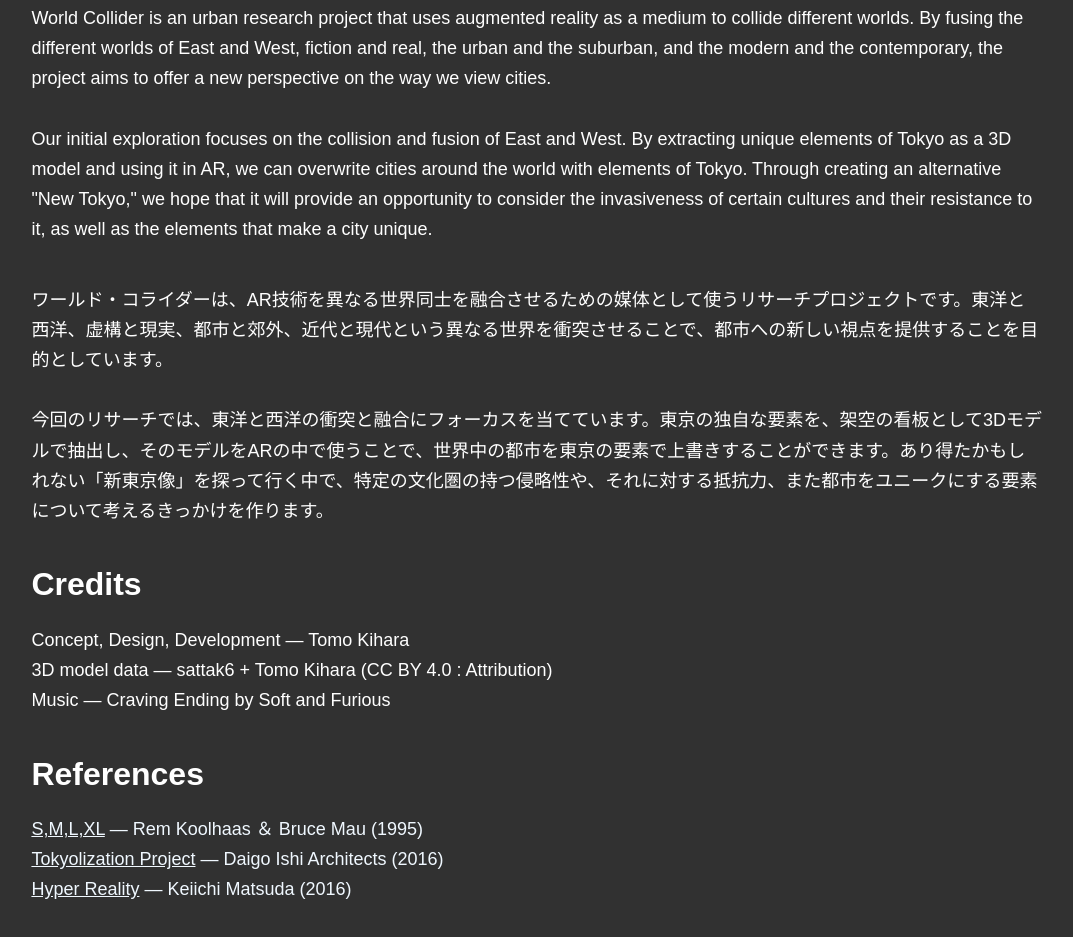
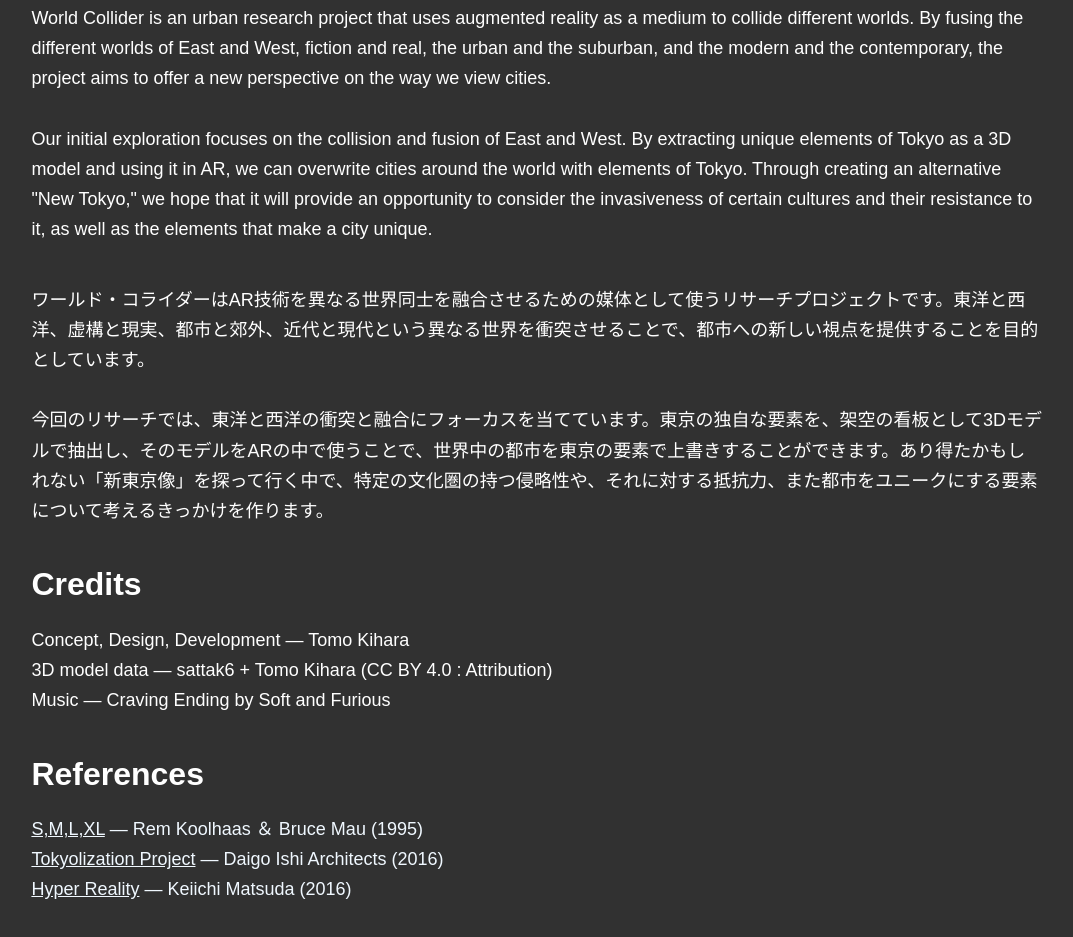
Before and after one commit to EshwarAnad/world_collider, a plain HTML site: page about.html in a window 1280 px wide. Shown: the part 812-1749 px from the top of the page, without its empty margins (103-1176 px from the left). Drawn offline with nearby package versions, Linux system fonts and the light colour scheme; a script that the page names is missing; a web font is replaced by a local one.

Commit message:
update about

```diff
--- a/about.html
+++ b/about.html
@@ -39,7 +39,7 @@
 
     <div class="main_text">
 
-      ワールド・コライダーは、AR技術を異なる世界同士を融合させるための媒体として使うリサーチプロジェクトです。東洋と西洋、虚構と現実、都市と郊外、近代と現代という異なる世界を衝突させることで、都市への新しい視点を提供することを目的としています。
+      ワールド・コライダーはAR技術を異なる世界同士を融合させるための媒体として使うリサーチプロジェクトです。東洋と西洋、虚構と現実、都市と郊外、近代と現代という異なる世界を衝突させることで、都市への新しい視点を提供することを目的としています。
       <br><br>
 
        今回のリサーチでは、東洋と西洋の衝突と融合にフォーカスを当てています。東京の独自な要素を、架空の看板として3Dモデルで抽出し、そのモデルをARの中で使うことで、世界中の都市を東京の要素で上書きすることができます。あり得たかもしれない「新東京像」を探って行く中で、特定の文化圏の持つ侵略性や、それに対する抵抗力、また都市をユニークにする要素について考えるきっかけを作ります。
```
